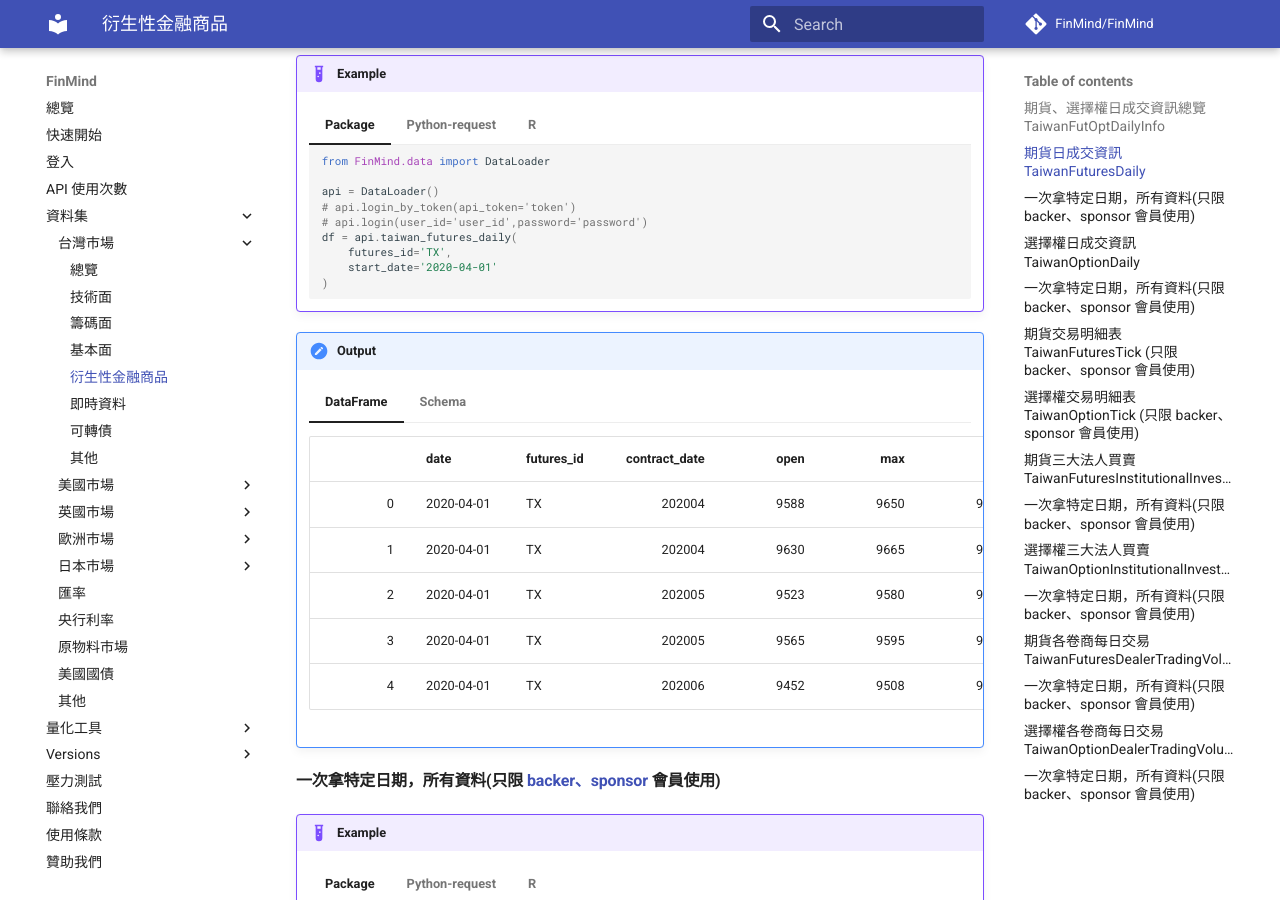
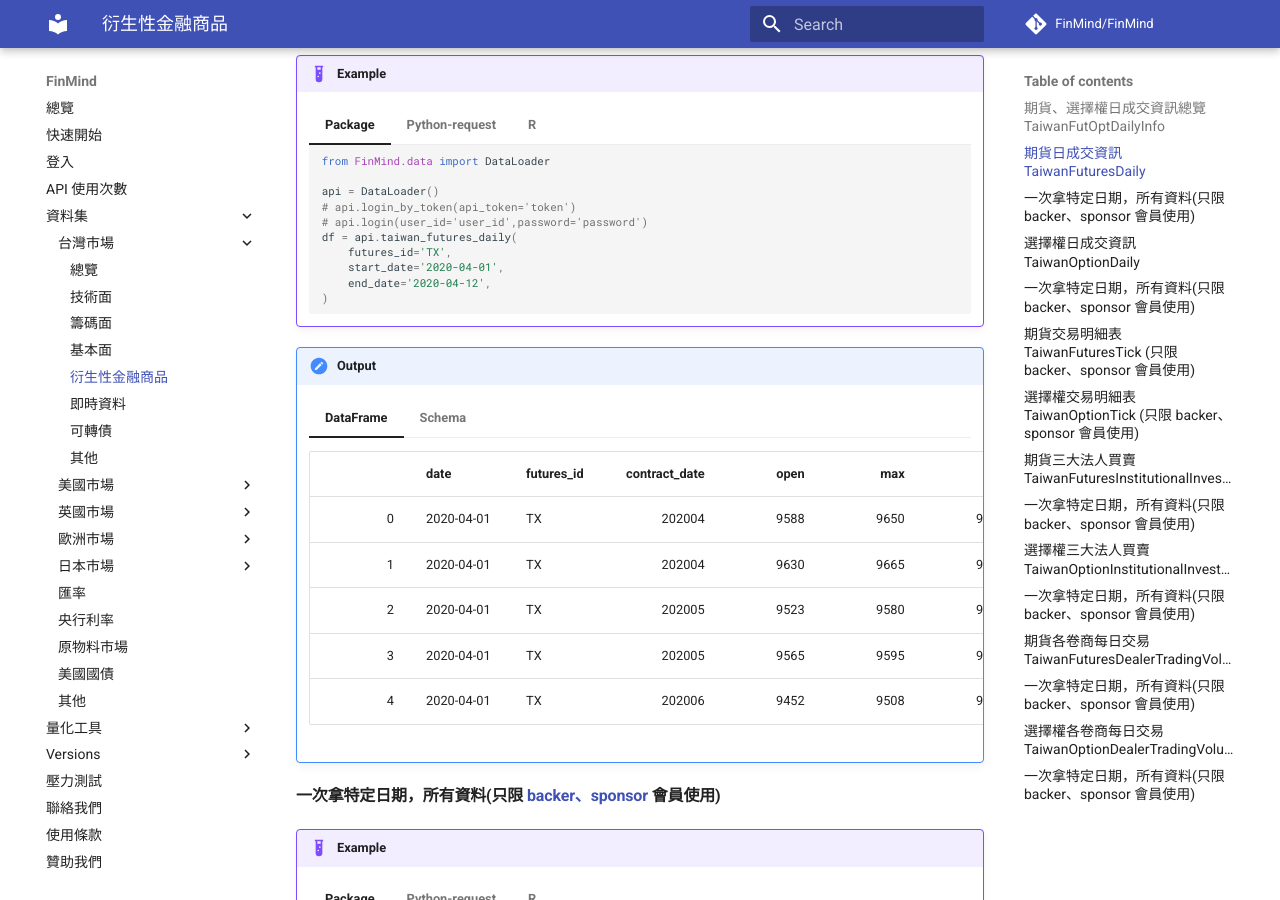
Before and after one commit to FinMind/FinMind-Doc, an MkDocs documentation site: the page built from docs/tutor/TaiwanMarket/Derivative.md, in a window 1280 px wide and 900 px high, scrolled down 1375 px. Built offline with MkDocs 1.6.1 and Material for MkDocs 9.7.7, drawn with Linux system fonts in a browser that asks for light colours; comment, search, counter and statistics services are not loaded; some of the changed text lies outside the part shown.

Commit message:
feat: add end_date

````diff
--- a/docs/tutor/TaiwanMarket/Derivative.md
+++ b/docs/tutor/TaiwanMarket/Derivative.md
@@ -89,7 +89,8 @@
         # api.login(user_id='user_id',password='password')
         df = api.taiwan_futures_daily(
             futures_id='TX',
-            start_date='2020-04-01'
+            start_date='2020-04-01',
+            end_date='2020-04-12',
         )
         ```
     === "Python-request"
@@ -101,6 +102,7 @@
             "dataset": "TaiwanFuturesDaily",
             "data_id":"TX",
             "start_date": "2020-04-01",
+            "end_date": "2020-04-12",
             "token": "", # 參考登入，獲取金鑰
         }
         data = requests.get(url, params=parameter)
@@ -121,6 +123,7 @@
                             dataset="TaiwanFuturesDaily",
                             data_id="TX",
                             start_date= "2020-04-01",
+                            end_date= "2020-04-12",
                             token = "" # 參考登入，獲取金鑰
                             )
         )
@@ -179,6 +182,7 @@
         parameter = {
             "dataset": "TaiwanFuturesDaily",
             "start_date": "2020-04-01",
+            "end_date": "2020-04-12",
             "token": "", # 參考登入，獲取金鑰
         }
         data = requests.get(url, params=parameter)
@@ -250,7 +254,8 @@
         # api.login(user_id='user_id',password='password')
         df = api.taiwan_option_daily(
             option_id='TXO',
-            start_date='2020-04-01'
+            start_date='2020-04-01',
+            end_date='2020-04-12',
         )
         ```
     === "Python-request"
@@ -262,6 +267,7 @@
             "dataset": "TaiwanOptionDaily",
             "data_id":"TXO",
             "start_date": "2020-04-01",
+            "end_date": "2020-04-12",
             "token": "", # 參考登入，獲取金鑰
         }
         data = requests.get(url, params=parameter)
@@ -282,6 +288,7 @@
                             dataset="TaiwanOptionDaily",
                             data_id="TXO",
                             start_date= "2020-04-01",
+                            end_date= "2020-04-12",
                             token = "" # 參考登入，獲取金鑰
                             )
         )
@@ -572,7 +579,8 @@
         # api.login(user_id='user_id',password='password')
         df = api.taiwan_futures_institutional_investors(
             data_id='TX',
-            start_date='2020-04-01'
+            start_date='2020-04-01',
+            end_date='2020-04-12',
         )
         ```
     === "Python-request"
@@ -583,8 +591,8 @@
         parameter = {
             "dataset": "TaiwanFuturesInstitutionalInvestors",
             "data_id": "TX",# "TXO"
-            "start_date": "2019-04-03",
-            "end_date": "2019-04-04",
+            "start_date": "2020-04-01",
+            "end_date": "2020-04-12",
             "token": "", # 參考登入，獲取金鑰
         }
         resp = requests.get(url, params=parameter)
@@ -604,8 +612,8 @@
         query = list(
             dataset="TaiwanFuturesInstitutionalInvestors",
             data_id="TX",
-            start_date= "2019-04-03",
-            end_date= "2019-04-04",
+            start_date= "2020-04-01",
+            end_date= "2020-04-12",
             token = "" # 參考登入，獲取金鑰
         )
         )
@@ -731,7 +739,8 @@
         # api.login(user_id='user_id',password='password')
         df = api.taiwan_option_institutional_investors(
             data_id='TXO',
-            start_date='2020-04-01'
+            start_date='2020-04-01',
+            end_date='2020-04-12',
         )
         ```
     === "Python-request"
@@ -742,8 +751,8 @@
         parameter = {
             "dataset": "TaiwanOptionInstitutionalInvestors",
             "data_id": "TXO",
-            "start_date": "2019-04-03",
-            "end_date": "2019-04-04",
+            "start_date": "2020-04-01",
+            "end_date": "2020-04-12",
             "token": "", # 參考登入，獲取金鑰
         }
         resp = requests.get(url, params=parameter)
@@ -763,8 +772,8 @@
         query = list(
             dataset="TaiwanOptionInstitutionalInvestors",
             data_id="TX",# "TXO"
-            start_date= "2019-04-03",
-            end_date= "2019-04-04",
+            start_date= "2020-04-01",
+            end_date= "2020-04-12",
             token = "" # 參考登入，獲取金鑰
         )
         )
@@ -893,6 +902,7 @@
         df = api.taiwan_futures_dealer_trading_volume_daily(
             futures_id='TX',
             start_date='2020-07-01'
+            end_date='2020-07-12',
         )
         ```
     === "Python-request"
@@ -1042,7 +1052,8 @@
         # api.login(user_id='user_id',password='password')
         df = api.taiwan_option_dealer_trading_volume_daily(
             option_id='TXO',
-            start_date='2020-07-01'
+            start_date='2020-07-01',
+            end_date='2020-07-12',
         )
         ```
     === "Pytho-request"
````
Also changed, not shown: docs/tutor/TaiwanMarket/Chip.md (+24 -4 lines), docs/tutor/TaiwanMarket/Technical.md (+4 -1 lines).
